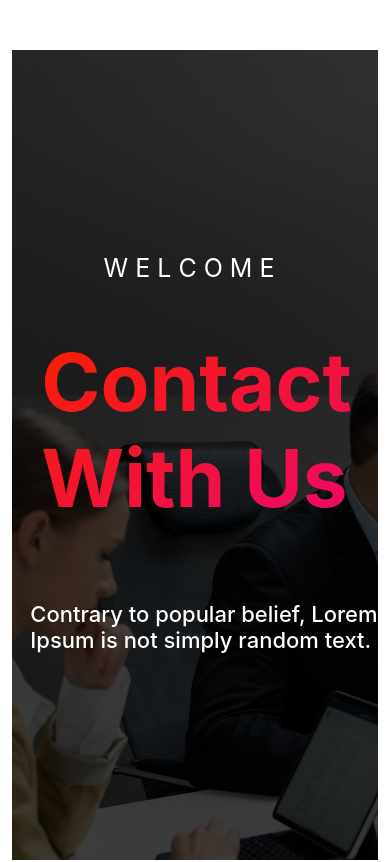
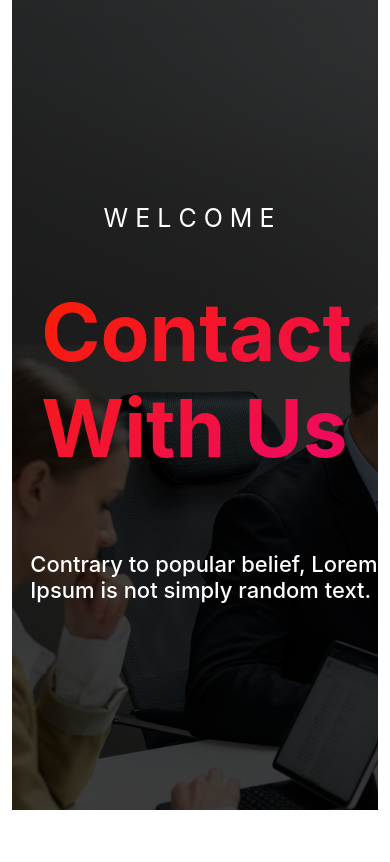
Before and after one commit to jayakumar35/Porfolio, a React (Create React App) app: page /ContactPage in a window 390 px wide. Shown: the top 862 px of the page. Built offline with nearby package versions, Linux system fonts and the light colour scheme.

Commit message:
madify commit

```diff
--- a/src/Components/ContactPage.scss
+++ b/src/Components/ContactPage.scss
@@ -136,7 +136,7 @@
 @media (min-width:320px) and (max-width:769px) {
 
     .contactpage {
-        margin-top: 50PX;
+
         max-width: fit-content;
         max-height:fit-content;
         overflow: hidden;
@@ -244,6 +244,8 @@
 
     .contactform-row {
         padding-top: 10%;
+        max-width: fit-content;
+        max-height:fit-content;
 
         .contactform {
             padding-left: 15%;
```
